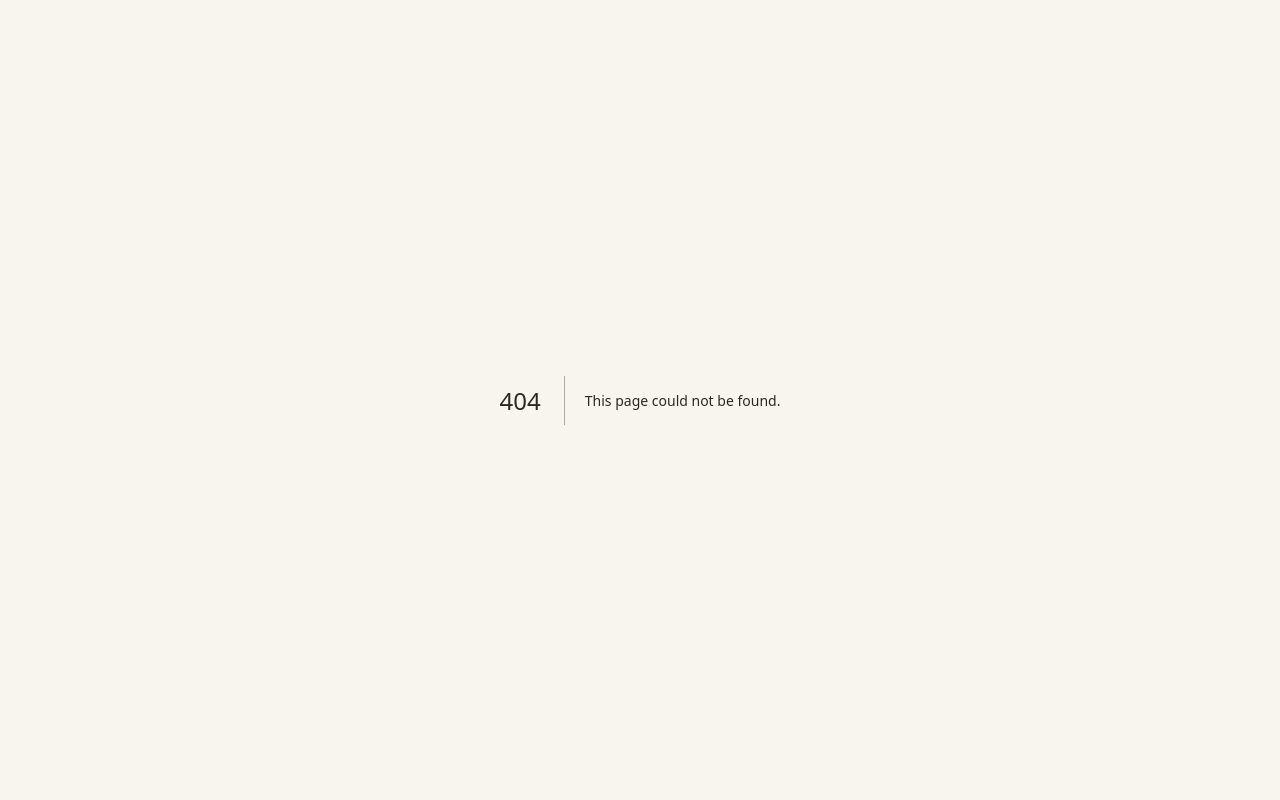
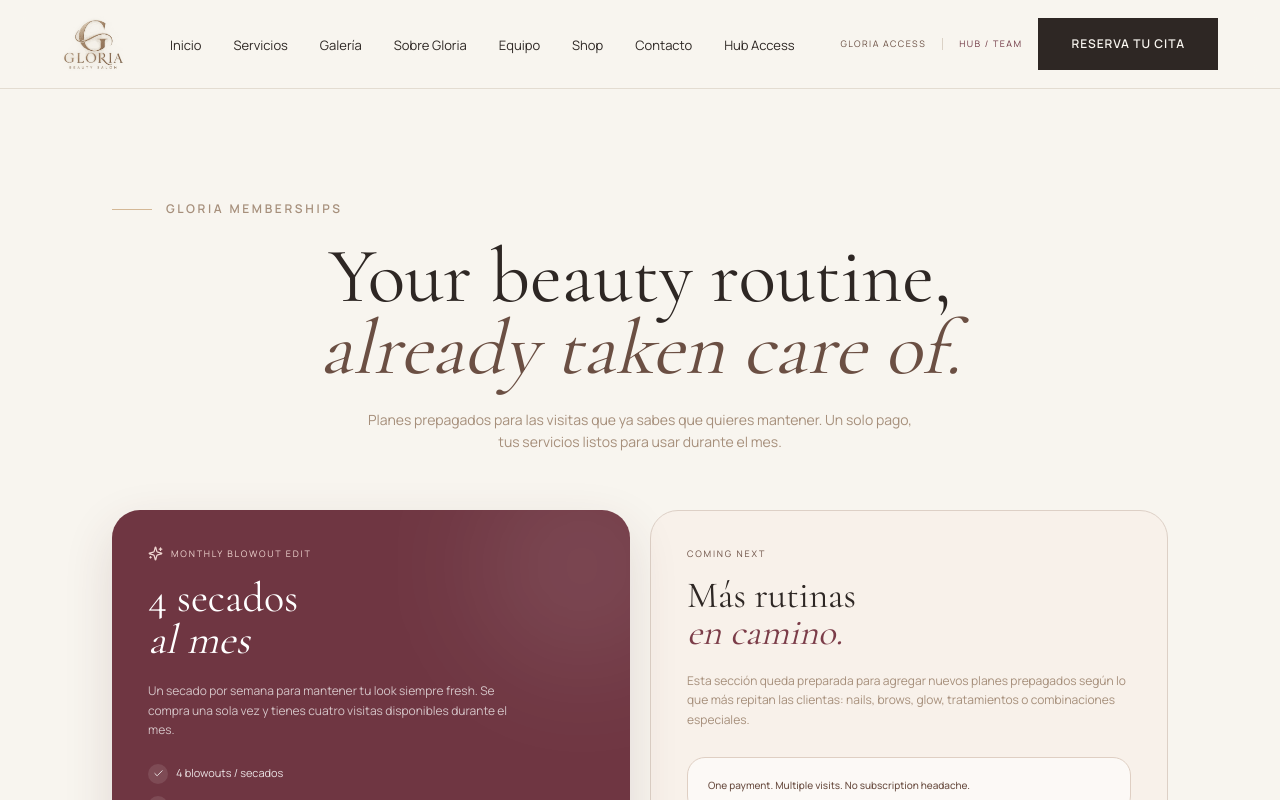
Before and after one commit to bodyshapersystem/Gloria-beauty-salon-, a Next.js app: page /memberships in a window 1280 px wide. Before the commit this address had no page. Shown: the top 800 px of the page. Built offline with nearby package versions, Linux system fonts and the light colour scheme.

Commit message:
Add Gloria memberships page for prepaid monthly beauty plans

```diff
--- /dev/null
+++ b/app/memberships/page.tsx
@@ -0,0 +1,12 @@
+import { Nav } from "@/components/public/Nav";
+import { Footer } from "@/components/public/Footer";
+import { Eyebrow } from "@/components/ui/Eyebrow";
+import { Check, Sparkles } from "lucide-react";
+
+export default function MembershipsPage(){
+  return <><Nav/><main className="max-w-[1120px] mx-auto px-6 md:px-8 pt-20 md:pt-28 pb-24"><section className="text-center"><Eyebrow>GLORIA MEMBERSHIPS</Eyebrow><h1 className="mt-3 font-serif text-[clamp(44px,7vw,78px)] leading-[.92]">Your beauty routine,<br/><em className="italic text-mocha">already taken care of.</em></h1><p className="mx-auto mt-6 max-w-[560px] text-[14px] leading-relaxed text-taupe">Planes prepagados para las visitas que ya sabes que quieres mantener. Un solo pago, tus servicios listos para usar durante el mes.</p></section>
+  <section className="mt-14 grid gap-5 md:grid-cols-2"><article className="relative overflow-hidden rounded-[28px] bg-[#6F3642] p-7 md:p-9 text-white shadow-[0_18px_50px_rgba(82,42,47,.14)]"><div className="absolute -right-14 -top-12 h-52 w-52 rounded-full bg-white/10 blur-3xl"/><div className="relative"><div className="flex items-center gap-2 text-[#EFD6D1]"><Sparkles size={15}/><p className="text-[9px] uppercase tracking-[.2em]">Monthly Blowout Edit</p></div><h2 className="mt-4 font-serif text-[42px] leading-none">4 secados<br/><em className="italic">al mes</em></h2><p className="mt-5 max-w-[370px] text-[12px] leading-relaxed text-white/70">Un secado por semana para mantener tu look siempre fresh. Se compra una sola vez y tienes cuatro visitas disponibles durante el mes.</p><div className="mt-6 space-y-3 text-[11px] text-white/85"><Benefit text="4 blowouts / secados"/><Benefit text="One-time payment"/><Benefit text="Uso durante el mes de compra"/><Benefit text="Reserva según disponibilidad"/></div><button disabled className="mt-8 rounded-full border border-white/25 bg-white/10 px-6 py-3.5 text-[9px] uppercase tracking-[.16em] text-white/70">Pago online · próximamente</button><p className="mt-3 text-[9px] text-white/45">Stripe se conectará en la siguiente fase.</p></div></article>
+  <article className="rounded-[28px] border border-[#DDD0C6] bg-[#F8F1EA] p-7 md:p-9"><p className="text-[9px] uppercase tracking-[.2em] text-mocha">Coming next</p><h2 className="mt-4 font-serif text-[37px] leading-none">Más rutinas<br/><em className="italic text-[#7B3C48]">en camino.</em></h2><p className="mt-5 text-[12px] leading-relaxed text-taupe">Esta sección queda preparada para agregar nuevos planes prepagados según lo que más repitan las clientas: nails, brows, glow, tratamientos o combinaciones especiales.</p><div className="mt-7 rounded-[18px] border border-[#DFCFC3] bg-white/60 p-5"><p className="text-[10px] font-medium text-mocha">One payment. Multiple visits. No subscription headache.</p></div></article></section></main><Footer/></>
+}
+
+function Benefit({text}:{text:string}){return <div className="flex items-center gap-2"><span className="grid h-5 w-5 place-items-center rounded-full bg-white/10"><Check size={11}/></span><span>{text}</span></div>}
```
